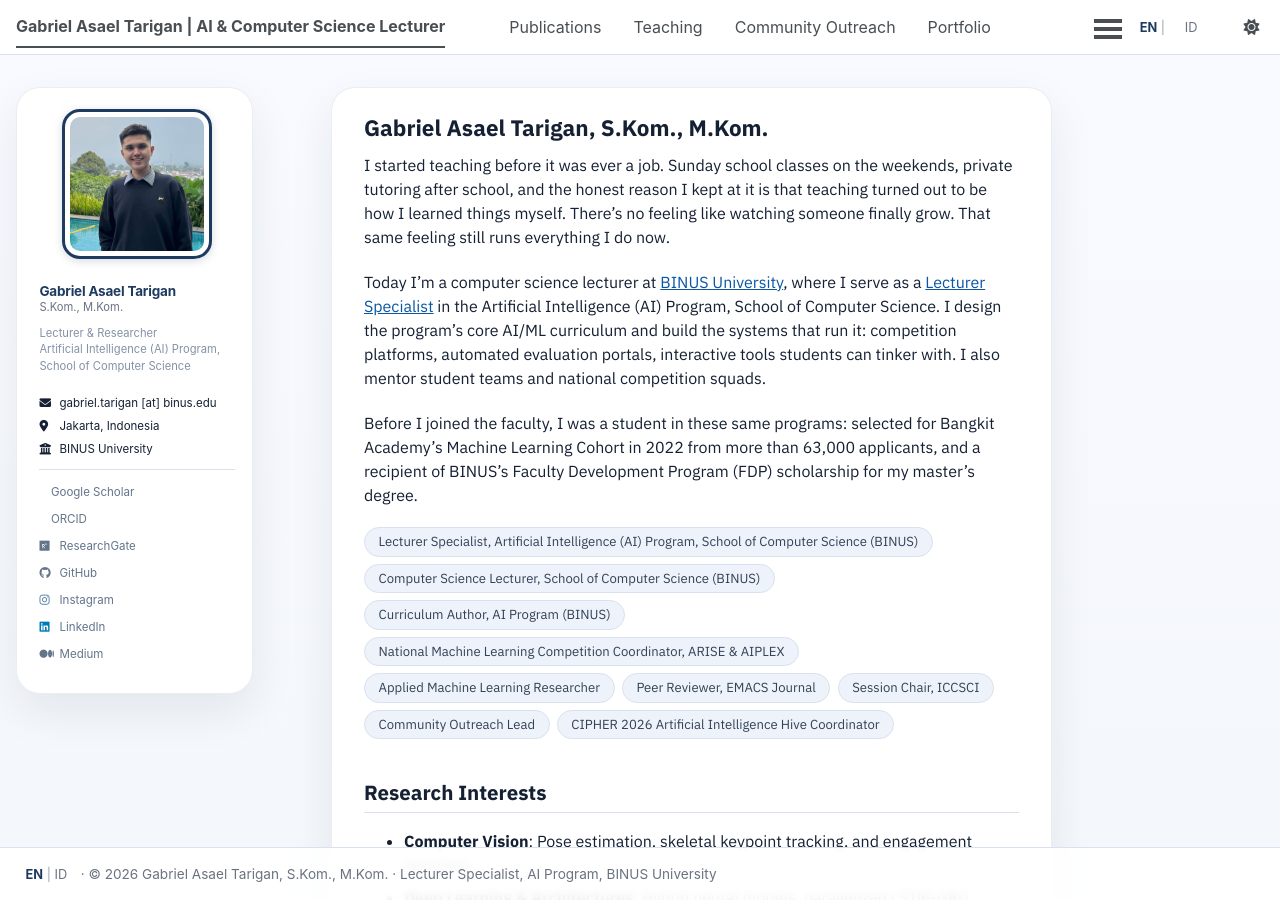
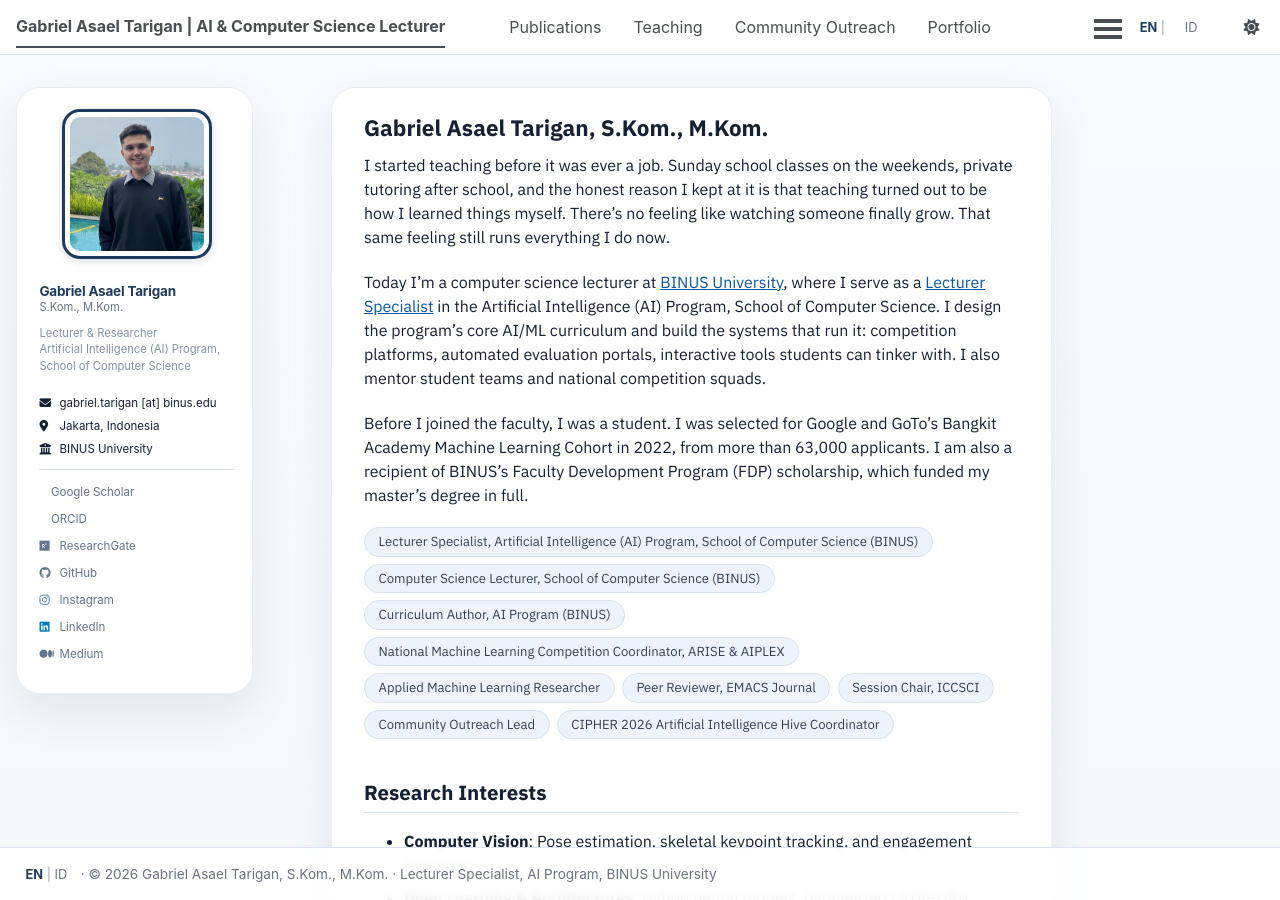
Before and after one commit to asaeltarigan/asaeltarigan.github.io, a Jekyll site: the page built from _pages/about.md, in a window 1280 px wide and 900 px high. Built offline with Jekyll 4.4.1, drawn with Linux system fonts in a browser that asks for light colours; a style sheet for code colours, icons or effects is not loaded.

Commit message:
About: Gabriel's own wording for the pre-faculty paragraph (Google/GoTo Bangkit, FDP)

```diff
--- a/_pages/about.md
+++ b/_pages/about.md
@@ -13,7 +13,7 @@ I started teaching before it was ever a job. Sunday school classes on the weeken
 
 Today I'm a computer science lecturer at [BINUS University](https://www.binus.ac.id), where I serve as a [Lecturer Specialist](https://socs.binus.ac.id/artificial-intelligence/people/gabriel-asael-tarigan-s-kom-m-kom/) in the Artificial Intelligence (AI) Program, School of Computer Science. I design the program's core AI/ML curriculum and build the systems that run it: competition platforms, automated evaluation portals, interactive tools students can tinker with. I also mentor student teams and national competition squads.
 
-Before I joined the faculty, I was a student in these same programs: selected for Bangkit Academy's Machine Learning Cohort in 2022 from more than 63,000 applicants, and a recipient of BINUS's Faculty Development Program (FDP) scholarship for my master's degree.
+Before I joined the faculty, I was a student. I was selected for Google and GoTo's Bangkit Academy Machine Learning Cohort in 2022, from more than 63,000 applicants. I am also a recipient of BINUS's Faculty Development Program (FDP) scholarship, which funded my master's degree in full.
 
 <ul class="role-chips">
 <li>Lecturer Specialist, Artificial Intelligence (AI) Program, School of Computer Science (BINUS)</li>
```
